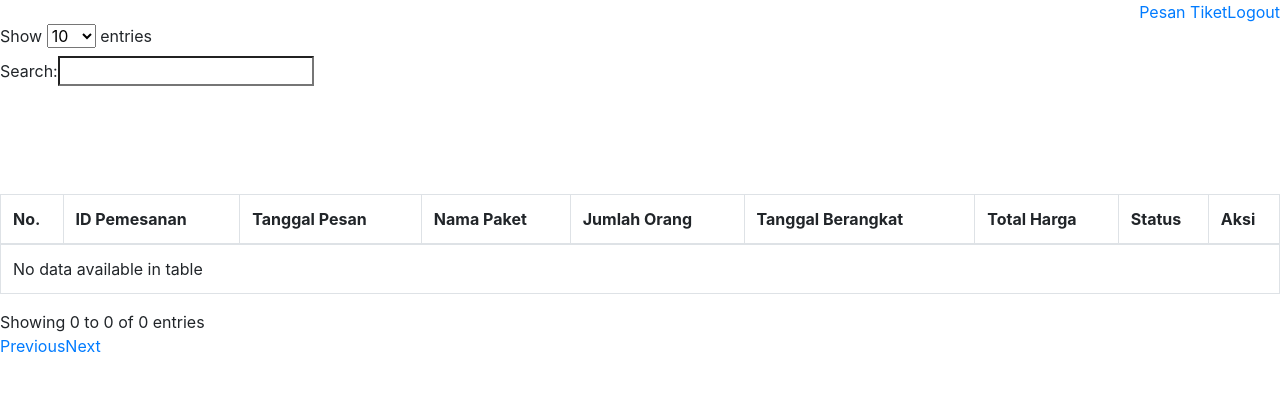
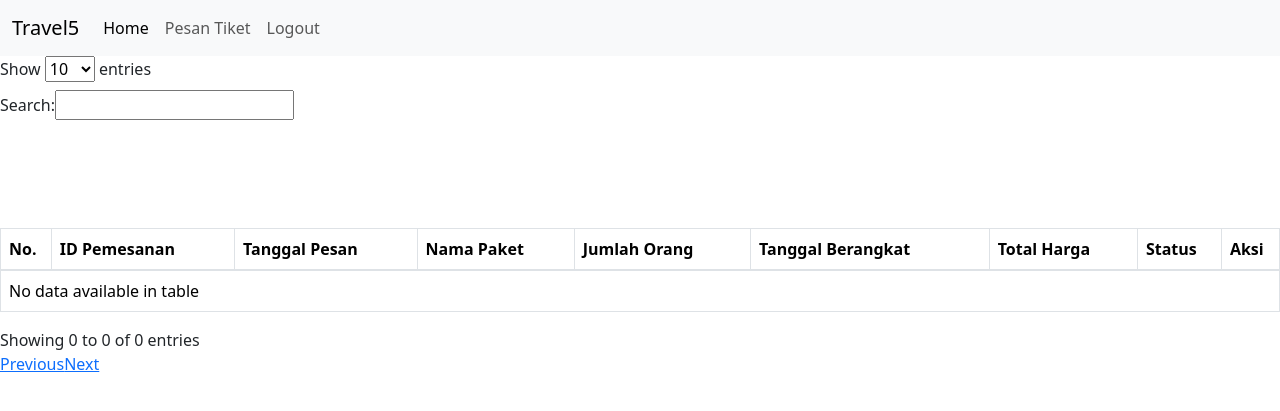
Before and after one commit to A2-5-web/program-web-travel, a PHP site: the page made by pa_web(fokus)/customer_tiket.php in a window 1280 px wide. Shown: the top 411 px of the page. Run offline with PHP 8.4, Linux system fonts and the light colour scheme; a user stored in the database is signed in; data comes from the database, SQL or seed files in the repository; data that the repository does not hold is empty; some libraries are stand-ins or nearby versions.

Commit message:
Minor Update

```diff
--- a/pa_web(fokus)/customer_tiket.php
+++ b/pa_web(fokus)/customer_tiket.php
@@ -10,6 +10,8 @@ $data = tampil_order_byID($_SESSION['id_user']);
     <meta http-equiv="X-UA-Compatible" content="IE=edge">
     <meta name="viewport" content="width=device-width, initial-scale=1.0">
     <link rel="stylesheet" href="https://maxcdn.bootstrapcdn.com/bootstrap/4.5.2/css/bootstrap.min.css">
+    <link href="https://cdn.jsdelivr.net/npm/bootstrap@5.3.0-alpha3/dist/css/bootstrap.min.css" rel="stylesheet" integrity="sha384-KK94CHFLLe+nY2dmCWGMq91rCGa5gtU4mk92HdvYe+M/SXH301p5ILy+dN9+nJOZ" crossorigin="anonymous">
+    <script src="https://cdn.jsdelivr.net/npm/bootstrap@5.3.0-alpha3/dist/js/bootstrap.bundle.min.js" integrity="sha384-ENjdO4Dr2bkBIFxQpeoTz1HIcje39Wm4jDKdf19U8gI4ddQ3GYNS7NTKfAdVQSZe" crossorigin="anonymous"></script>
     <script src="https://code.jquery.com/jquery-3.7.0.js" integrity="sha256-JlqSTELeR4TLqP0OG9dxM7yDPqX1ox/HfgiSLBj8+kM=" crossorigin="anonymous"></script>
     <script src="https://cdnjs.cloudflare.com/ajax/libs/popper.js/1.16.0/umd/popper.min.js"></script>
     <script src="https://maxcdn.bootstrapcdn.com/bootstrap/4.5.2/js/bootstrap.min.js"></script>
@@ -33,10 +35,27 @@ $data = tampil_order_byID($_SESSION['id_user']);
           </script>";
   }
   ?>
-<div class="d-flex justify-content-end">
-    <a class="ml-auto" href="customer_pesan.php">Pesan Tiket</a>
-    <a class="2" href="customer_controller.php?action=logout">Logout</a>
-</div>
+<nav class="navbar navbar-expand-lg bg-body-tertiary">
+  <div class="container-fluid">
+    <a class="navbar-brand" href="#">Travel5</a>
+    <button class="navbar-toggler" type="button" data-bs-toggle="collapse" data-bs-target="#navbarNav" aria-controls="navbarNav" aria-expanded="false" aria-label="Toggle navigation">
+      <span class="navbar-toggler-icon"></span>
+    </button>
+    <div class="collapse navbar-collapse" id="navbarNav">
+      <ul class="navbar-nav">
+        <li class="nav-item">
+          <a class="nav-link active" aria-current="page" href="customer_pesan.php">Home</a>
+        </li>
+        <li class="nav-item">
+          <a class="nav-link" href="customer_pesan.php">Pesan Tiket</a>
+        </li>
+        <li class="nav-item">
+          <a class="nav-link" href="customer_controller.php?action=logout">Logout</a>
+        </li>
+      </ul>
+    </div>
+  </div>
+</nav>
 <table id="myTable" class="table table-bordered table-hover" style="margin-top: 100px;">
   <thead>
     <tr>
```
Also changed, not shown: pa_web(fokus)/customer_pesan.php (+25 -7 lines).
